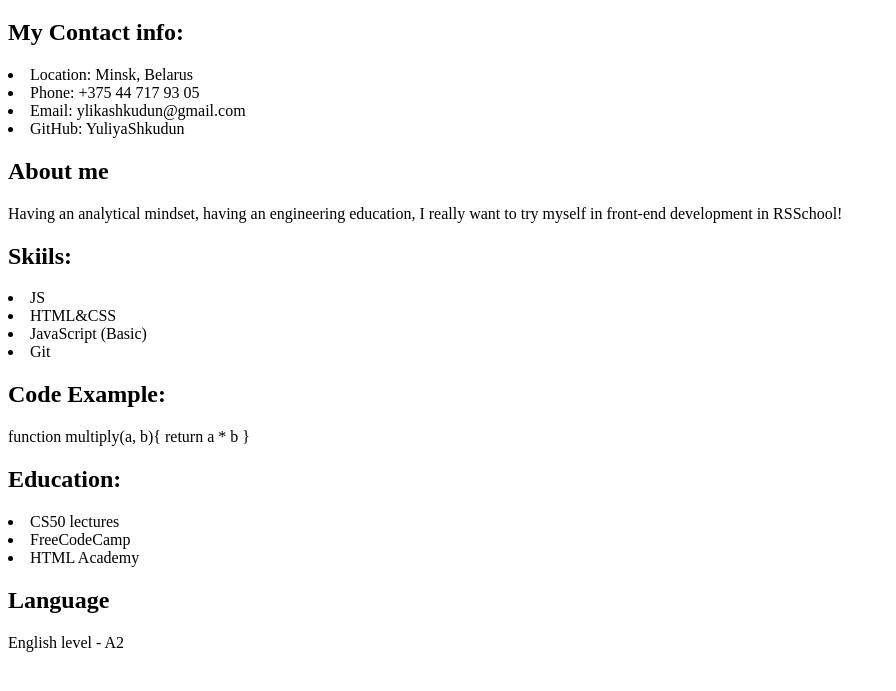
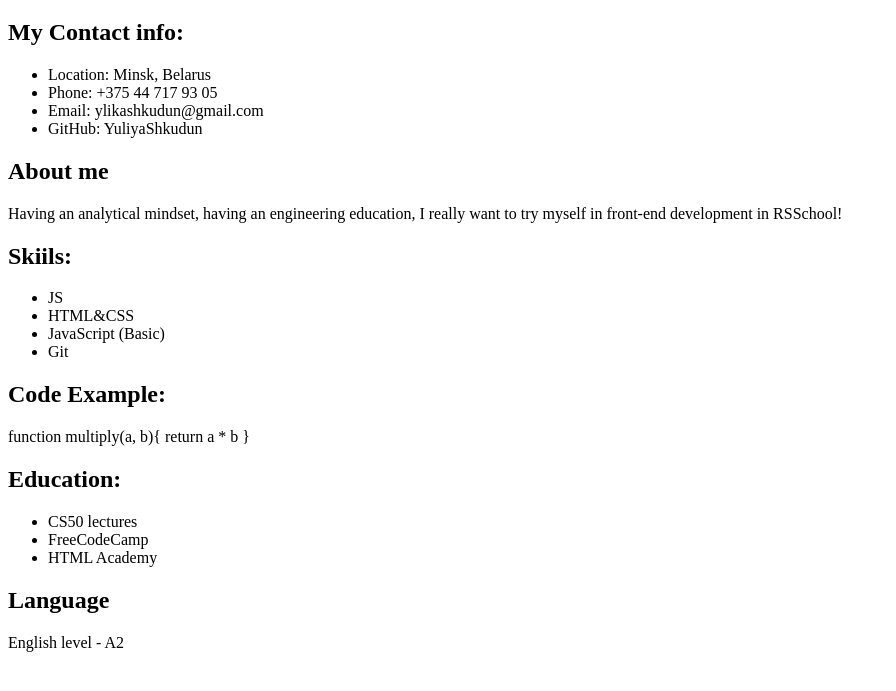
Before and after one commit to YuliyaShkudun/rsschool-cv, a plain HTML site: page index.html in a window 1280 px wide. Shown: the part 61-752 px from the top of the page, without its empty margins (0-896 px from the left). Drawn offline with Linux system fonts and the light colour scheme.

Commit message:
fix: replay html

```diff
--- a/index.html
+++ b/index.html
@@ -8,46 +8,42 @@
     <title>rsschool-cv</title>
 </head>
 <body>
-
       <h1>Yuliya Shkudun</h1>
-   <div>
        <h2>My Contact info:</h2>
+       <ul>
         <li>Location: Minsk, Belarus </li>
     <li>Phone: +375 44 717 93 05 </li>
     <li>Email: ylikashkudun@gmail.com </li>
     <li>GitHub: YuliyaShkudun </li>
-   </div>
+       </ul>
 
-   <div>
           <h2>About me</h2>
    <p>Having an analytical mindset, having an engineering education, I really want to try myself in front-end development in RSSchool!</p>
-   </div>
 
-   <div>
     <h2>Skiils:</h2>
+    <ul>
     <li>JS</li>
     <li>HTML&CSS</li>
     <li>JavaScript (Basic)</li>
     <li>Git</li>
-   </div>
+    </ul>
 
-   <div>
+
     <h2>Code Example:</h2>
     <p>
          function multiply(a, b){
             return a * b
     }
     </p>
-   </div>
 
-   <div>
     <h2>Education:</h2>
+    <ul>
 <li>CS50 lectures</li>
     <li>FreeCodeCamp</li>
     <li>HTML Academy</li>
-   </div>
+    </ul>
 
-   <div>
+
        <h2>Language</h2>
     <p>English level - A2</p>
 
```
Also changed, not shown: CV html.png (added). Lines whose indentation alone changed are shown as unchanged.
